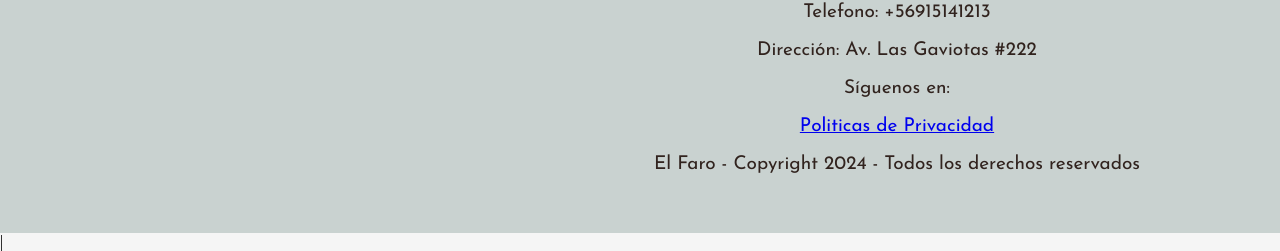
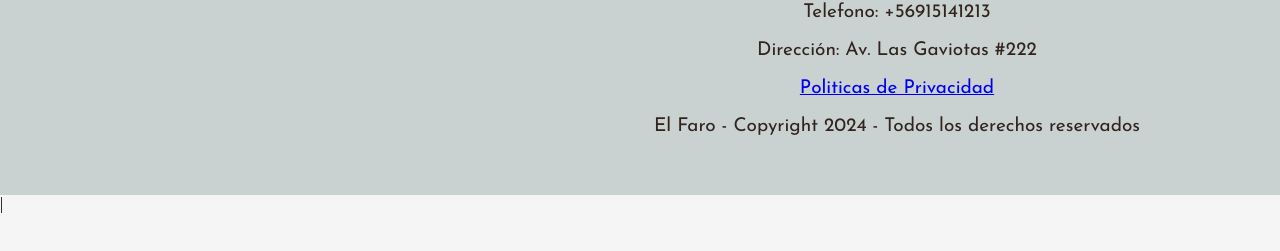
Before and after one commit to KharjoN/PaginaWeb, a plain HTML site: page index.html in a window 1280 px wide. Shown: the part 4020-4271 px from the top of the page. After the commit the page ends 4233 px from the top, so only its background shows below. Drawn offline with Linux system fonts and the light colour scheme; a web font is replaced by a local one.

Commit message:
Version 1

```diff
--- a/index.html
+++ b/index.html
@@ -291,7 +291,6 @@
                     <p>Correo electrónico: info@elfaro.cl<br></p>
                     <p>Telefono: +56915141213<br></p>
                     <p>Dirección: Av. Las Gaviotas #222<br> </p>
-                    <p>Síguenos en:<br></p>
                     <a href="Politicas de Privacidad">Politicas de Privacidad</a>
                     <p>El Faro - Copyright 2024 - Todos los derechos reservados</p>
                 </div>
```
